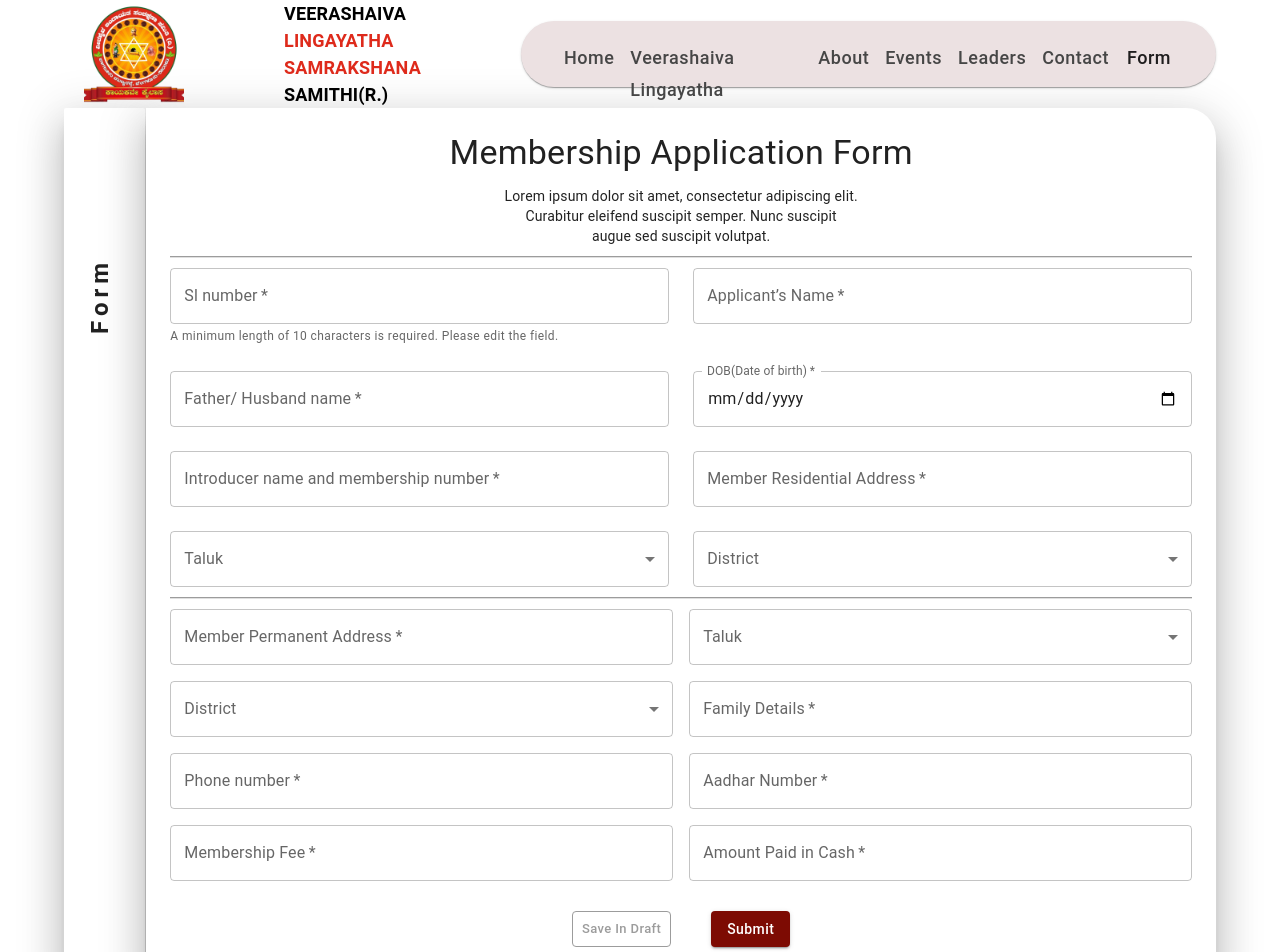
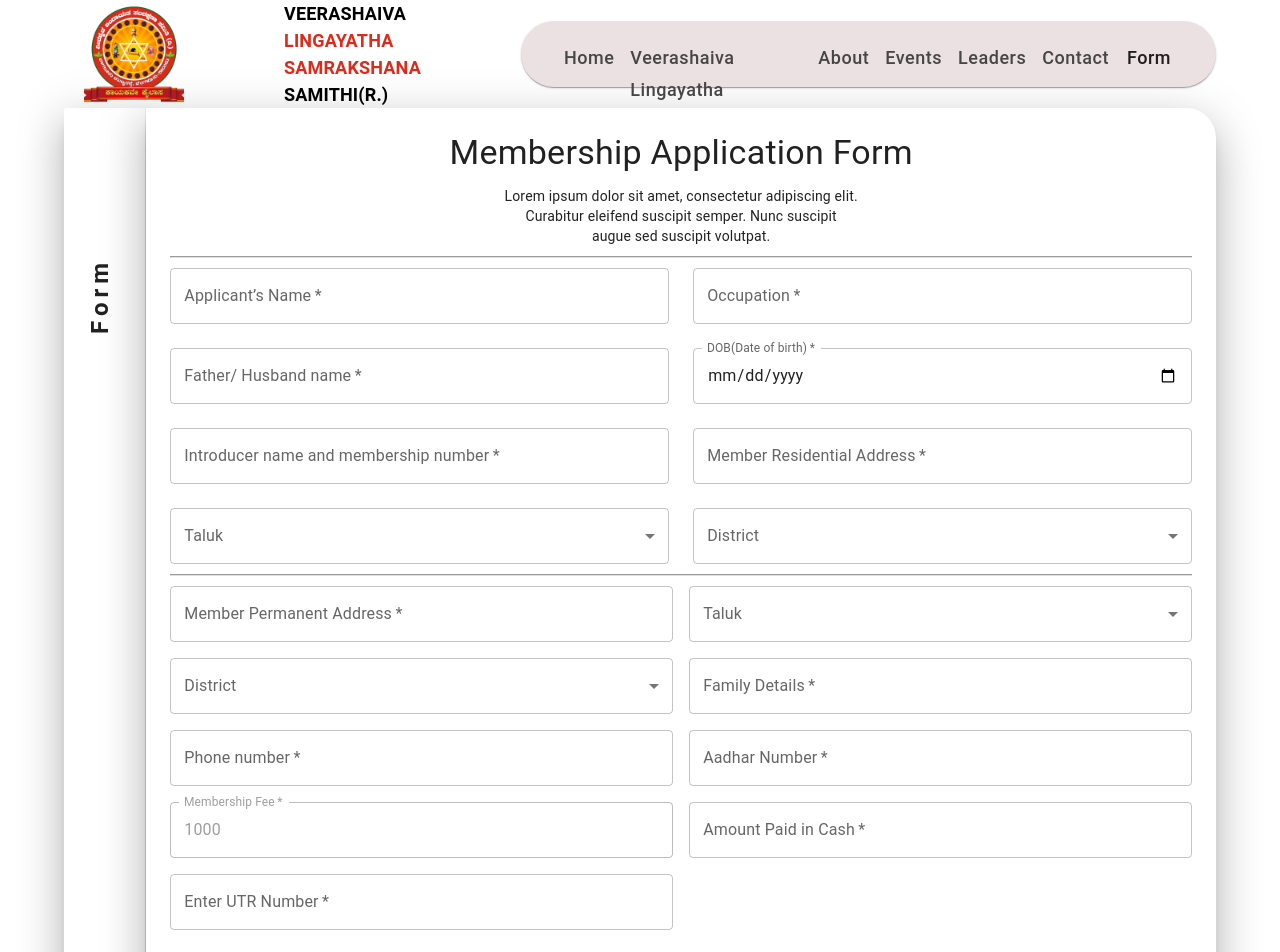
Before and after one commit to KridaverseDev/VLSS, a React (Create React App) app: page /form in a window 1280 px wide. Shown: the top 952 px of the page. Built offline with nearby package versions, Linux system fonts and the light colour scheme; the HTML template or start-up script is replaced by a standard one.

Commit message:
Added Occupation and UTR Field to the Form Component

```diff
--- a/src/components/form/Form.tsx
+++ b/src/components/form/Form.tsx
@@ -16,9 +16,8 @@ import {
   useTheme,
 } from "@mui/material";
 import initialFormData, { FormData } from "./FormData";
-import PDFDocument from './pdfcreation';
-import { PDFViewer, PDFDownloadLink } from '@react-pdf/renderer';
-
+import PDFDocument from "./pdfcreation";
+import { PDFViewer, PDFDownloadLink } from "@react-pdf/renderer";
 
 const Form: React.FC = () => {
   const [formData, setFormData] = useState<FormData>(initialFormData);
@@ -111,7 +110,10 @@ const Form: React.FC = () => {
         <Grid item xs={12} sm={matchMobileView ? 12 : 11}>
           <Paper
             elevation={24}
-            sx={{ borderRadius: matchMobileView ? "15px" : "0px 30px 30px 30px", marginLeft: matchMobileView ? "0" : "-15px" }}
+            sx={{
+              borderRadius: matchMobileView ? "15px" : "0px 30px 30px 30px",
+              marginLeft: matchMobileView ? "0" : "-15px",
+            }}
           >
             <Box p={3}>
               <Typography variant="h4" align="center" gutterBottom>
@@ -131,23 +133,19 @@ const Form: React.FC = () => {
                   <TextField
                     fullWidth
                     required
-                    label="Sl number"
-                    name="SlNumber"
-                    value={formData.SlNumber}
+                    label="Applicant’s Name"
+                    name="applicationName"
+                    value={formData.applicationName}
                     onChange={handleInputChange}
                   />
-                  <FormHelperText>
-                    A minimum length of 10 characters is required. Please edit
-                    the field.
-                  </FormHelperText>
                 </Grid>
                 <Grid item xs={12} sm={6}>
                   <TextField
                     fullWidth
                     required
-                    label="Applicant’s Name"
-                    name="applicationName"
-                    value={formData.applicationName}
+                    label="Occupation"
+                    name="occupation"
+                    value={formData.occupation}
                     onChange={handleInputChange}
                   />
                 </Grid>
@@ -314,8 +312,9 @@ const Form: React.FC = () => {
                     required
                     label="Membership  Fee"
                     name="membershipFee"
-                    value={formData.membershipFee}
-                    onChange={handleInputChange}
+                    value={1000}
+                    // onChange={handleInputChange}
+                    disabled
                   />
                 </Grid>
                 <Grid item xs={12} sm={6}>
@@ -328,6 +327,16 @@ const Form: React.FC = () => {
                     onChange={handleInputChange}
                   />
                 </Grid>
+                <Grid item xs={12} sm={6}>
+                  <TextField
+                    fullWidth
+                    required
+                    label="Enter UTR Number"
+                    name="utrNumber"
+                    value={formData.utrNumber}
+                    onChange={handleInputChange}
+                  />
+                </Grid>
               </Grid>
 
               <Grid
@@ -337,7 +346,7 @@ const Form: React.FC = () => {
                   justifyContent: "center",
                 }}
               >
-                <Button
+                {/* <Button
                   variant="outlined"
                   size="small"
                   style={{
@@ -349,15 +358,18 @@ const Form: React.FC = () => {
                   }}
                 >
                   Save In Draft
-                </Button>
+                </Button> */}
+
                 <Button
                   type="submit"
                   variant="contained"
+                  color="success"
                   style={{
                     alignItems: "center",
                     textTransform: "none",
                     margin: "20px",
-                    backgroundColor: "#7D0B03",
+                    padding: "6px 20px",
+                    // backgroundColor: "#7D0B03",
                   }}
                 >
                   Submit
--- a/src/components/form/FormData.ts
+++ b/src/components/form/FormData.ts
@@ -1,6 +1,6 @@
 export interface FormData {
-  SlNumber: string;
   applicationName: string;
+  occupation: string;
   fatherOrHusbandName: string;
   dob: Date;
   introducerDetails: string;
@@ -15,11 +15,12 @@ export interface FormData {
   aadharNumber: string;
   membershipFee: string;
   amountPaidInCash: string;
+  utrNumber: string;
 }
 
 const initialFormData: FormData = {
-  SlNumber: "",
   applicationName: "",
+  occupation: "",
   fatherOrHusbandName: "",
   dob: new Date(),
   introducerDetails: "",
@@ -34,6 +35,7 @@ const initialFormData: FormData = {
   aadharNumber: "",
   membershipFee: "",
   amountPaidInCash: "",
+  utrNumber: "",
 };
 
 export default initialFormData;
```
